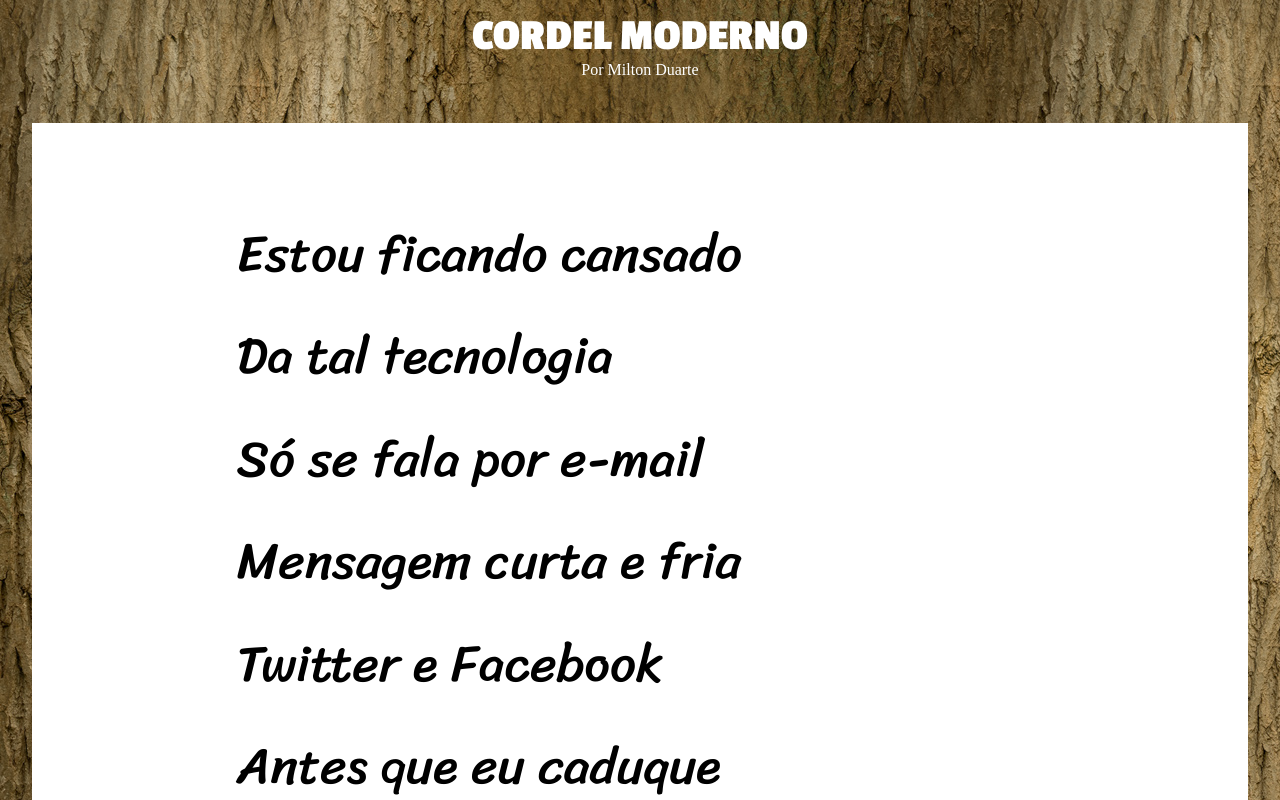
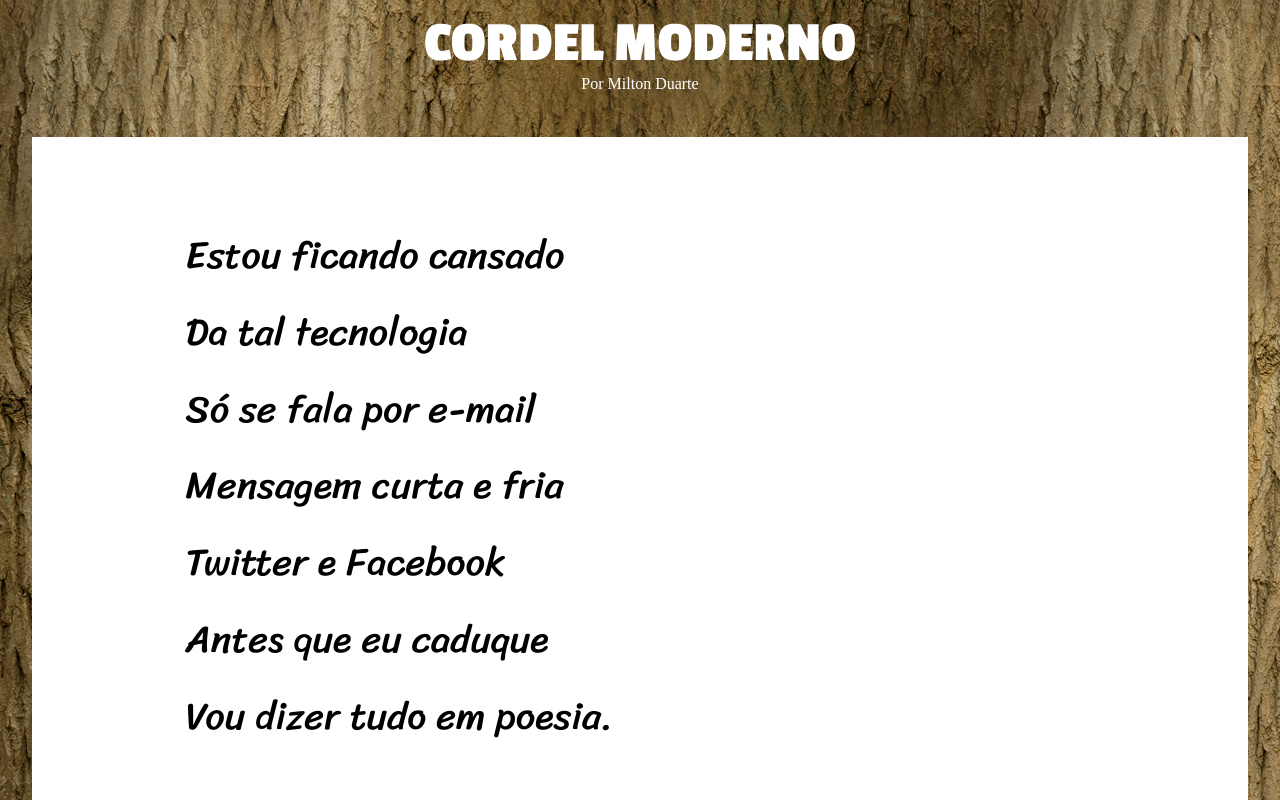
Before and after one commit to migueldarocha/Teste, a plain HTML site: page index.html in a window 1280 px wide. Shown: the top 800 px of the page. Drawn offline with Linux system fonts and the light colour scheme.

Commit message:
Update style.css

```diff
--- a/style.css
+++ b/style.css
@@ -37,7 +37,7 @@ header > h1 {
     font-variant: small-caps;
     text-transform: uppercase;
     font-family: var(--fonte2);
-    font-size: 3.5vw;
+    font-size: 4.5vw;
 }
 
 header > p {
@@ -55,7 +55,7 @@ section {
     line-height: 2em;
     padding-left: 4em;
     font-family: var(--fonte3);
-    font-size: 4vw;
+    font-size: 3vw;
 }
 
 section > p {
```
